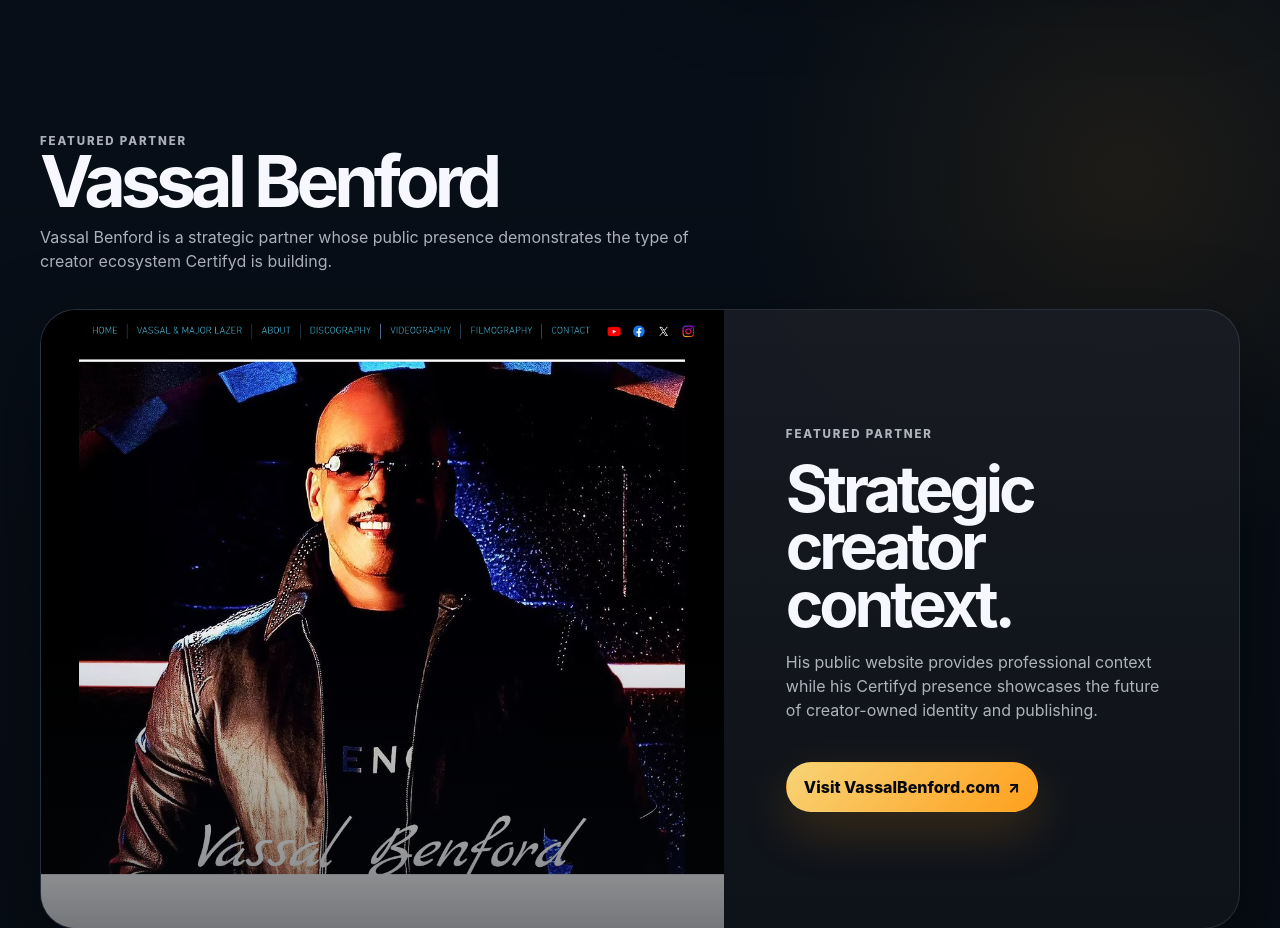
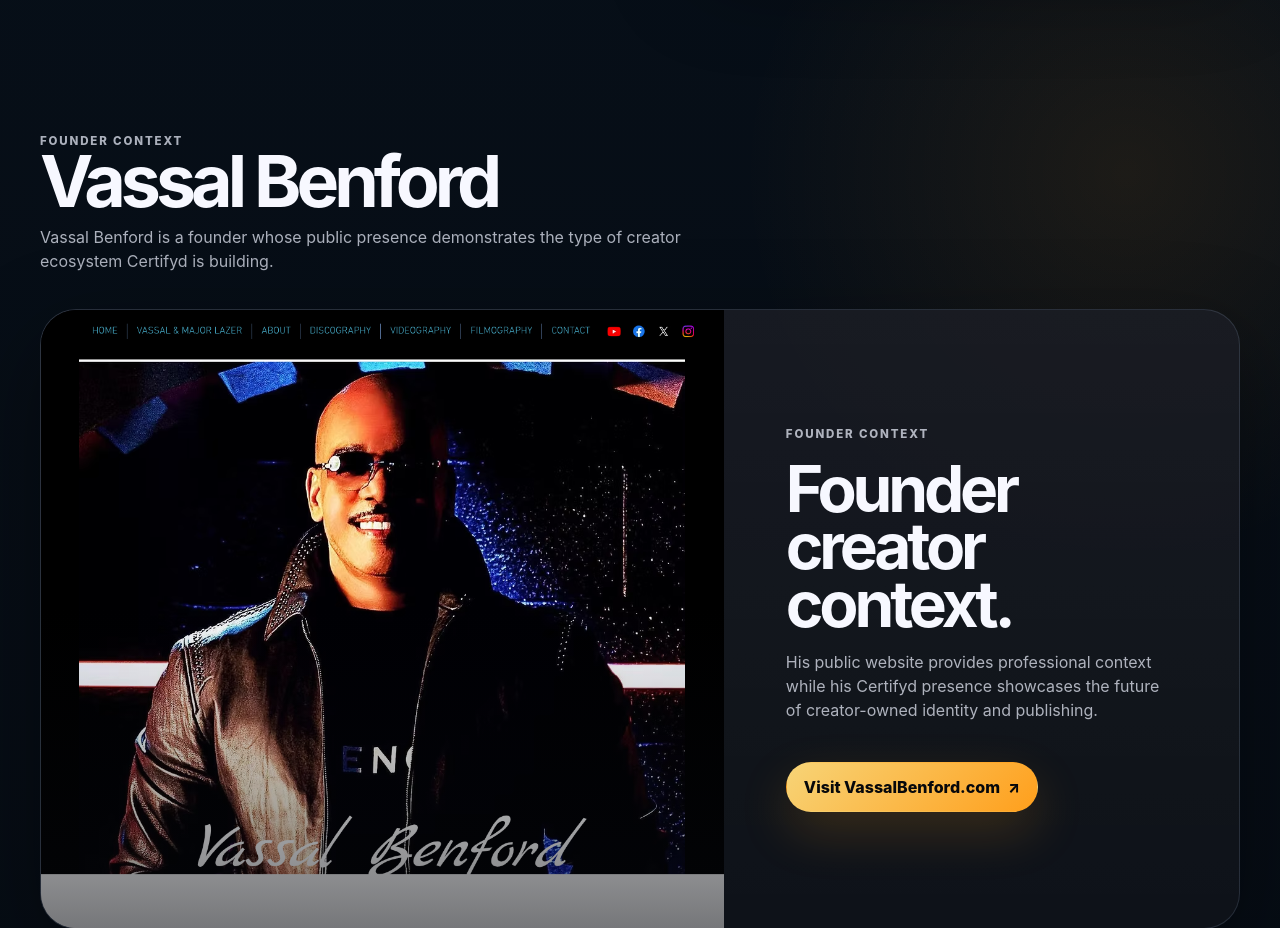
Before and after one commit to BEATiFYAUDIO/certifyd-investor-brief, a plain HTML site: page index.html in a window 1280 px wide. Shown: the part 780-1708 px from the top of the page. Drawn offline with Linux system fonts and the light colour scheme.

Commit message:
Update Vassal title to founder

```diff
--- a/assets/data/ecosystemProperties.js
+++ b/assets/data/ecosystemProperties.js
@@ -45,12 +45,12 @@ window.CERTIFYD_ECOSYSTEM_PROPERTIES = [
     type: "external",
     group: "featured",
     category: "People",
-    relationshipLabel: "Strategic partner",
+    relationshipLabel: "Founder",
     status: "Live",
     url: "https://vassalbenford.com",
     actionLabel: "Visit Website",
     summary:
-      "Vassal Benford’s professional website, providing external career and business context.",
+      "Vassal Benford’s professional website, providing external founder, career and business context.",
     signals: ["Artist identity", "Public career context", "Independent web presence"],
     screenshot: "assets/screenshots/desktop/vassalbenford.png",
     imagePosition: "center 20%",
--- a/index.html
+++ b/index.html
@@ -1150,10 +1150,10 @@
         <div class="shell">
           <div class="section-head fade-up">
             <div>
-              <p class="eyebrow">Featured Partner</p>
+              <p class="eyebrow">Founder Context</p>
               <h2 id="vassalTitle">Vassal Benford</h2>
               <p>
-                Vassal Benford is a strategic partner whose public presence demonstrates the type
+                Vassal Benford is a founder whose public presence demonstrates the type
                 of creator ecosystem Certifyd is building.
               </p>
             </div>
@@ -1419,8 +1419,8 @@
           <article class="surface vassal-feature fade-up">
             ${mediaMarkup(site, "feature-media")}
             <div class="feature-copy">
-              <p class="eyebrow">Featured Partner</p>
-              <h3>Strategic creator context.</h3>
+              <p class="eyebrow">Founder Context</p>
+              <h3>Founder creator context.</h3>
               <p>
                 His public website provides professional context while his Certifyd presence
                 showcases the future of creator-owned identity and publishing.
@@ -1527,7 +1527,7 @@
             const property = byId[id];
             const isVassal = id === "vassalbenford";
             const bio = isVassal
-              ? "Strategic partner bringing decades of experience in music, entertainment and business."
+              ? "Founder bringing decades of experience in music, entertainment and business."
               : "Founder of Certifyd, focused on creator identity, decentralized publishing and direct creator commerce.";
             const action = isVassal ? "View Public Website" : "View Founder Profile";
             return `
```
